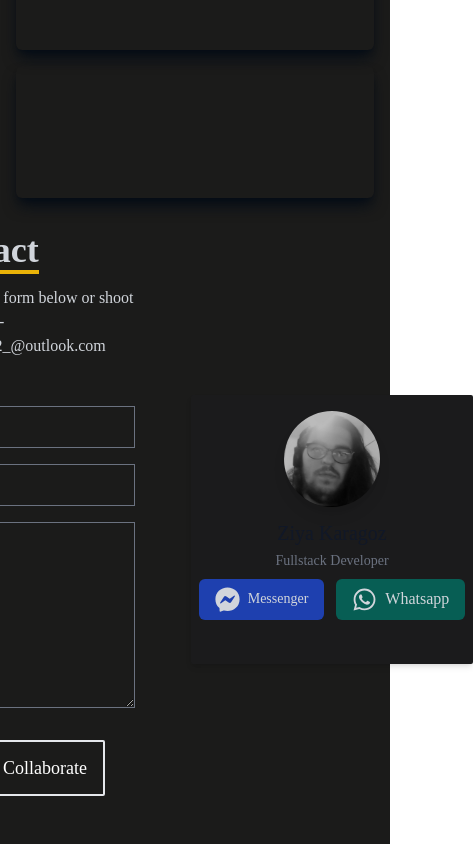
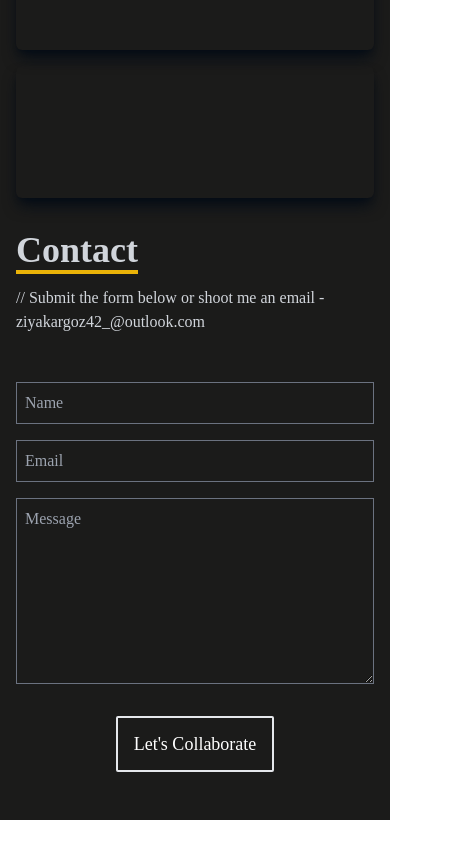
Before and after one commit to ziya-karagoz/my-portfolio, a React (Create React App) app: page / in a window 390 px wide. Shown: the part 4580-5424 px from the top of the page, 473 px wide, since content can reach past the window. After the commit the page ends 5400 px from the top, so only its background shows below. Built offline with nearby package versions, Linux system fonts and the light colour scheme.

Commit message:
Update Contact.jsx

```diff
--- a/src/components/Contact.jsx
+++ b/src/components/Contact.jsx
@@ -63,7 +63,7 @@ const Contact = () => {
             </button>
           </form>
         </div>
-        <div className=''>
+        <div className='hidden md:flex'>
           <div class='max-w-2xl w-full mx-auto'>
             <div class='max-w-sm bg-[#1b1b1c] rounded-sm  shadow-md  '>
               <div class='flex justify-end px-4 pt-4'></div>
```
